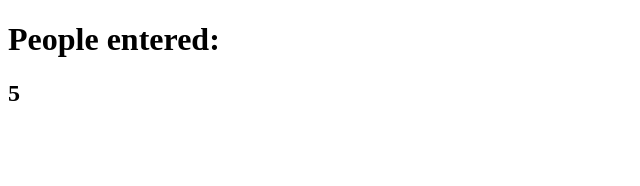
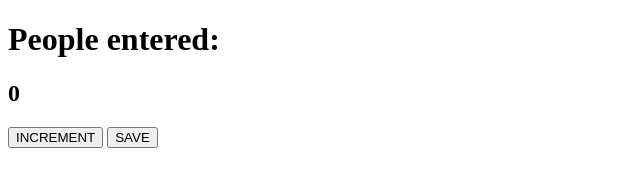
Before and after one commit to emmaglorypraise/javascript-min-projects, a plain HTML site: page passenger-counter/index.html in a window 1280 px wide. Shown: the whole page, without its empty margins (0-640 px from the left). Drawn offline with Linux system fonts and the light colour scheme.

Commit message:
second commit

```diff
--- a/passenger-counter/index.html
+++ b/passenger-counter/index.html
@@ -10,6 +10,9 @@
 
     <h1>People entered:</h1>
     <h2 id="count-el">0</h2>
+    <button id="increment-btn" onclick="increment()">INCREMENT</button>
+    <button id="save-btn" onclick="save()">SAVE</button>
+
     <script src="main.js"></script>
 </body>
 </html>
--- a/passenger-counter/main.js
+++ b/passenger-counter/main.js
@@ -1 +1,12 @@
-document.getElementById('count-el').innerHTML = 5;
+let countEl = document.getElementById('count-el');
+let count = 0;
+
+function increment() {
+    count = count + 1 ;
+    countEl.innerHTML = count;
+    console.log('count')
+}
+
+function save() {
+    console.log(count);
+}
```
